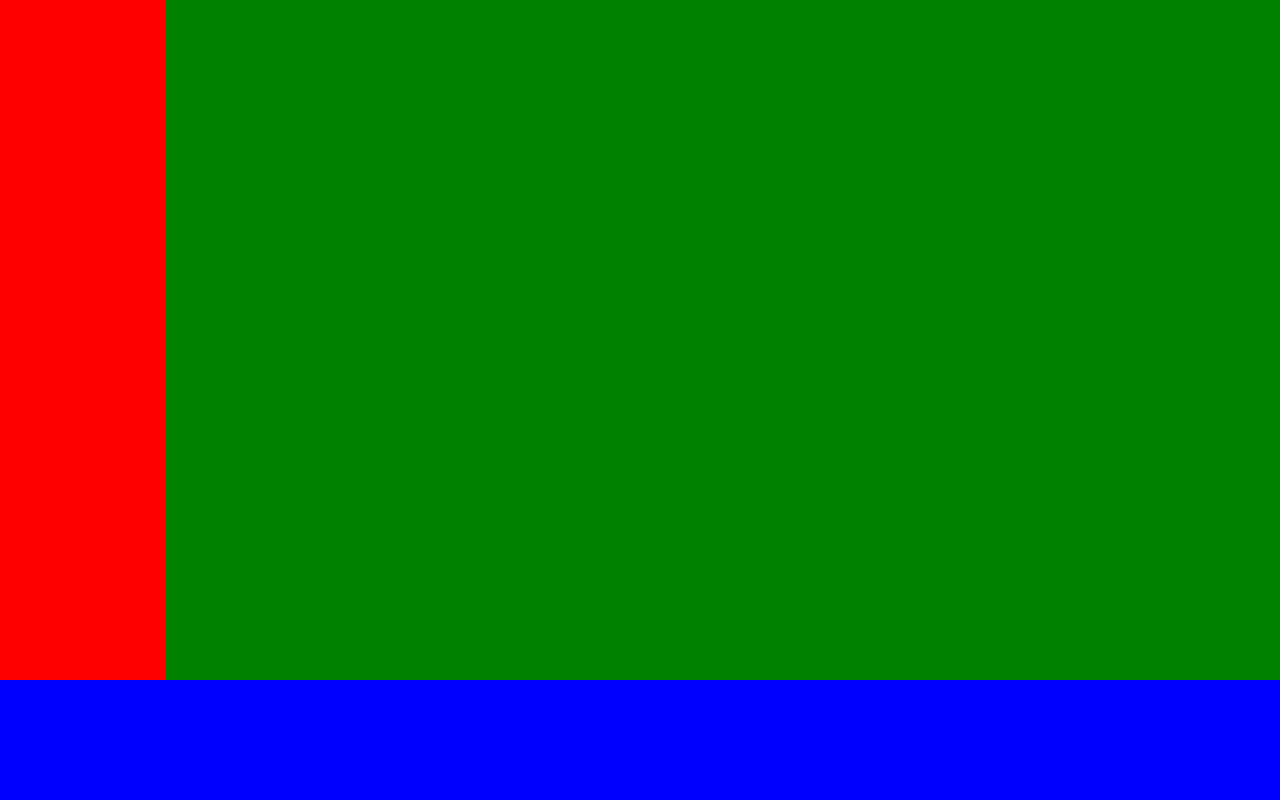
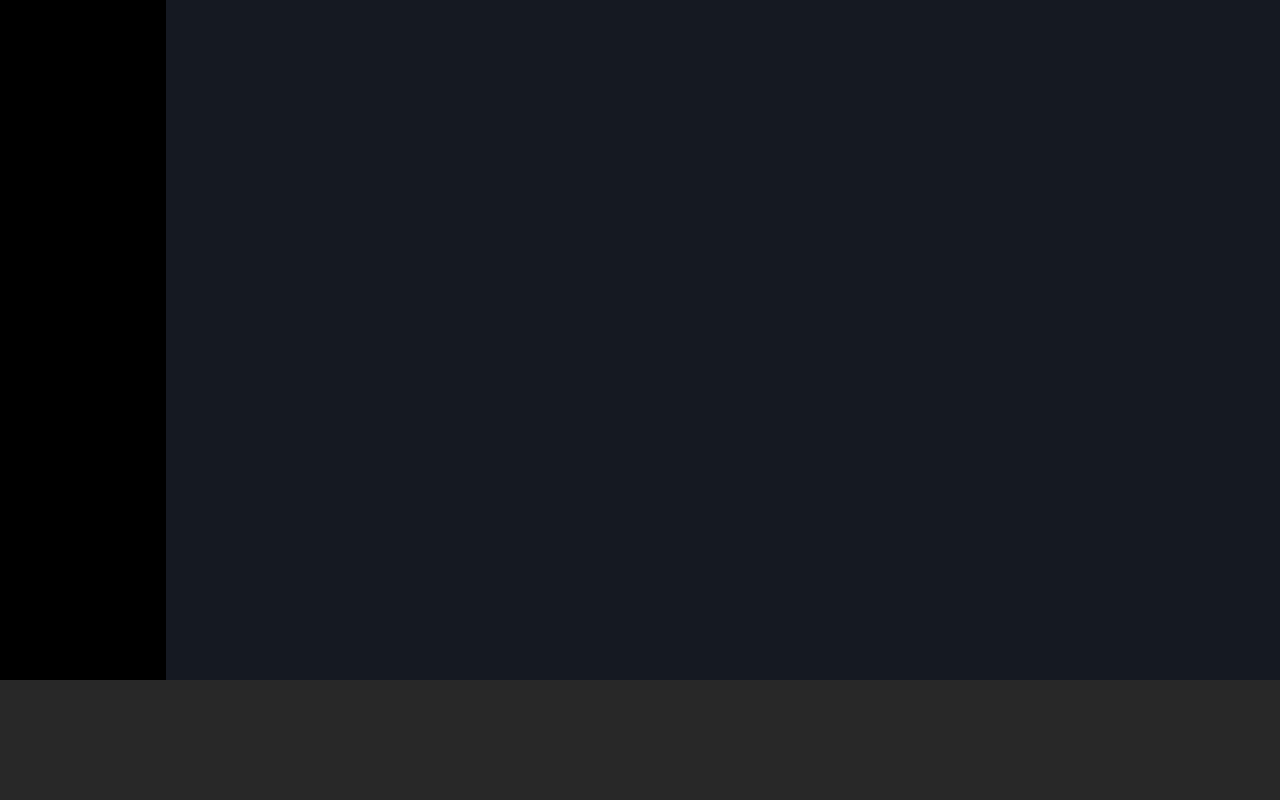
Before and after one commit to alemalagni/html-css-spotifyweb, a plain HTML site: page day-1/index.html in a window 1280 px wide. Shown: the top 800 px of the page. Drawn offline with Linux system fonts and the light colour scheme.

Commit message:
feat: add color background

```diff
--- a/css/style.css
+++ b/css/style.css
@@ -12,12 +12,12 @@
 
 /* Body */
 body {
-    background-color: rgb(60, 59, 59);
+    background-color: #151922;
 }
 
 /* Header */
 header {
-    background-color: red;
+    background-color: #000000;
     width: calc(13%);
     position: fixed;
 }
@@ -48,7 +48,7 @@ main {
 
 /* Footer */
 footer {
-    background-color: blue;
+    background-color: #282828;
     position: fixed;
     width: 100%;
     bottom: 0px;
@@ -59,10 +59,6 @@ header {
     height: calc(85%);
 }
 
-main {
-    padding-bottom: 140%;
-}
-
 footer {
     height: calc(15%);
 }
```
